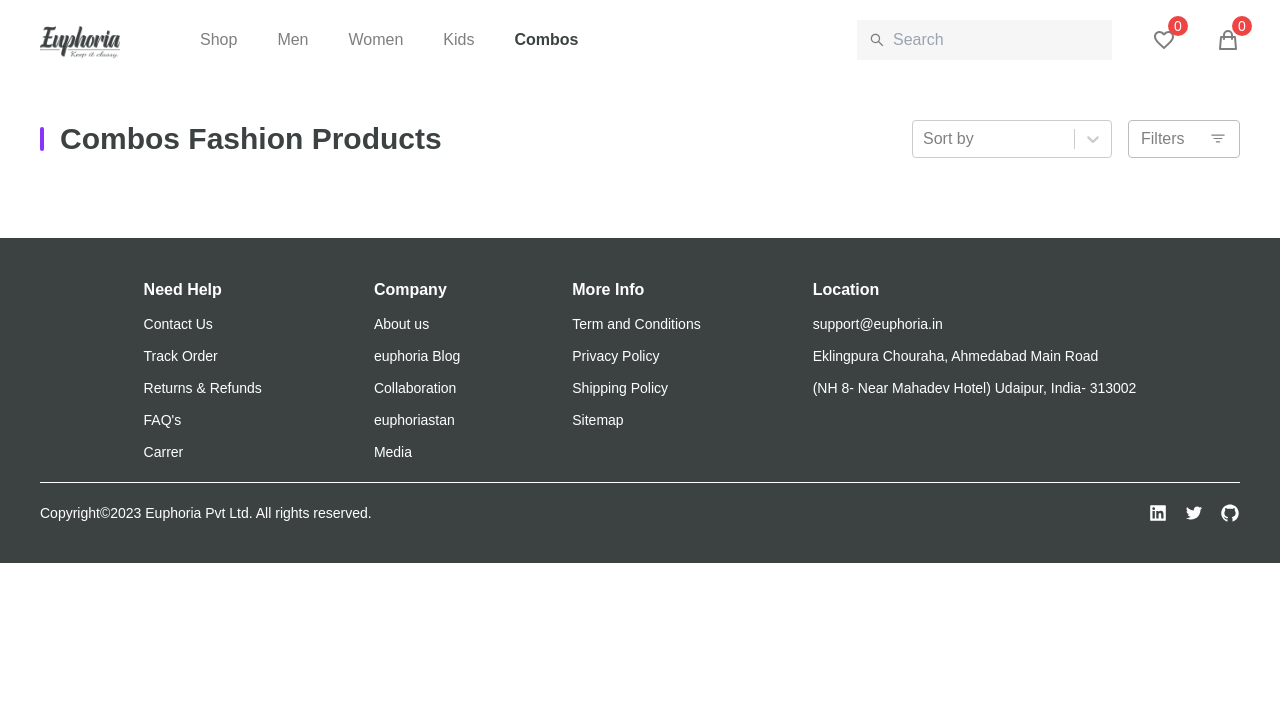
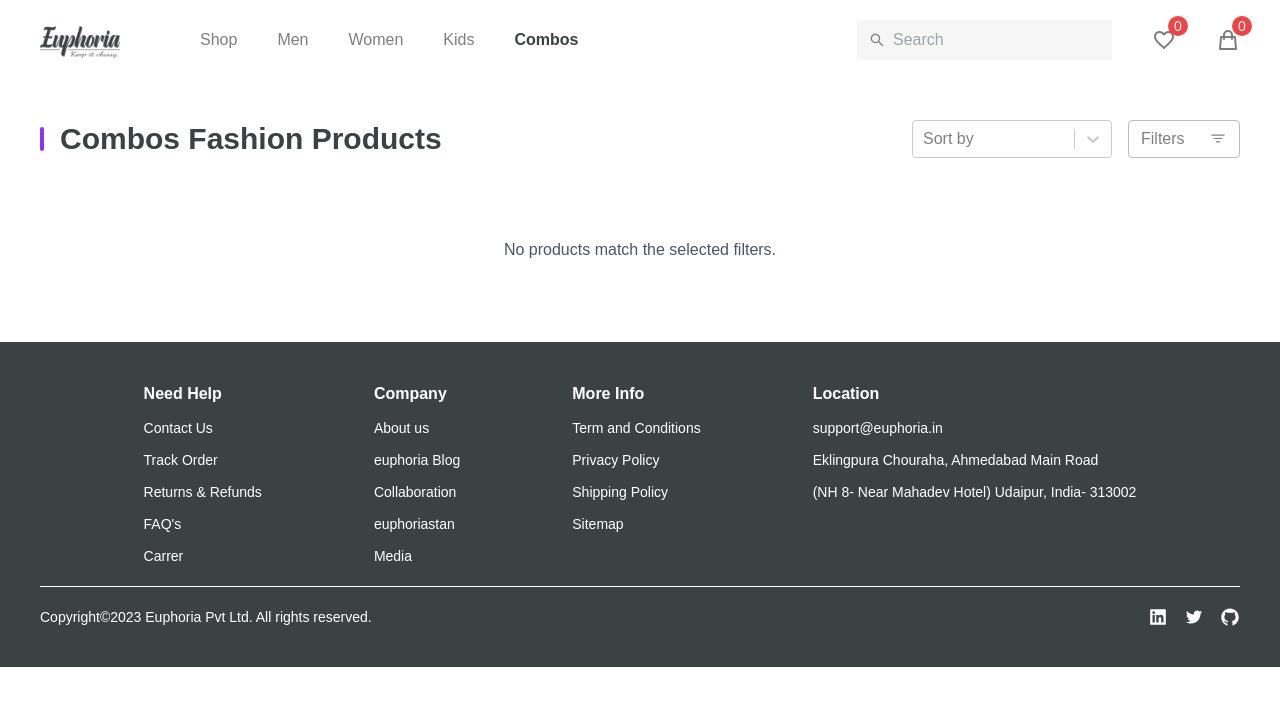
Before and after one commit to PrtHub/Euphoria-EcommerceApplication, a React (Vite) app: page /products/combos in a window 1280 px wide. Shown: the top 706 px of the page. Built offline with nearby package versions, Linux system fonts and the light colour scheme; a web font is replaced by a local one.

Commit message:
no filtered products condition added

```diff
--- a/src/pages/Products.jsx
+++ b/src/pages/Products.jsx
@@ -13,7 +13,7 @@ const Products = () => {
     tag: null,
     range: null,
     color: null,
-    brand: null
+    brand: null,
   });
 
   const [sortBy, setSortBy] = useState("lowToHigh");
@@ -69,6 +69,8 @@ const Products = () => {
     );
   }
 
+  const noMatchesFound = filteredProductsState.length === 0;
+
   return (
     <>
       <SEO
@@ -106,7 +108,12 @@ const Products = () => {
             </div>
           </header>
           <section className="w-full h-full flex flex-wrap items-center justify-center md:justify-start gap-10">
-            {sortProductsByPrice(filteredProductsState, sortBy).map(
+            {noMatchesFound ? (
+              <div className="w-full py-10 text-center text-gray-600">
+                No products match the selected filters.
+              </div>
+            ) : (
+              sortProductsByPrice(filteredProductsState, sortBy).map(
                 (product) => (
                   <main key={product.id}>
                     <ProductCard
@@ -119,6 +126,7 @@ const Products = () => {
                       isNew={product.isNew}
                     />
                   </main>
+                )
               )
             )}
           </section>
```
Lines whose indentation alone changed are shown as unchanged.
